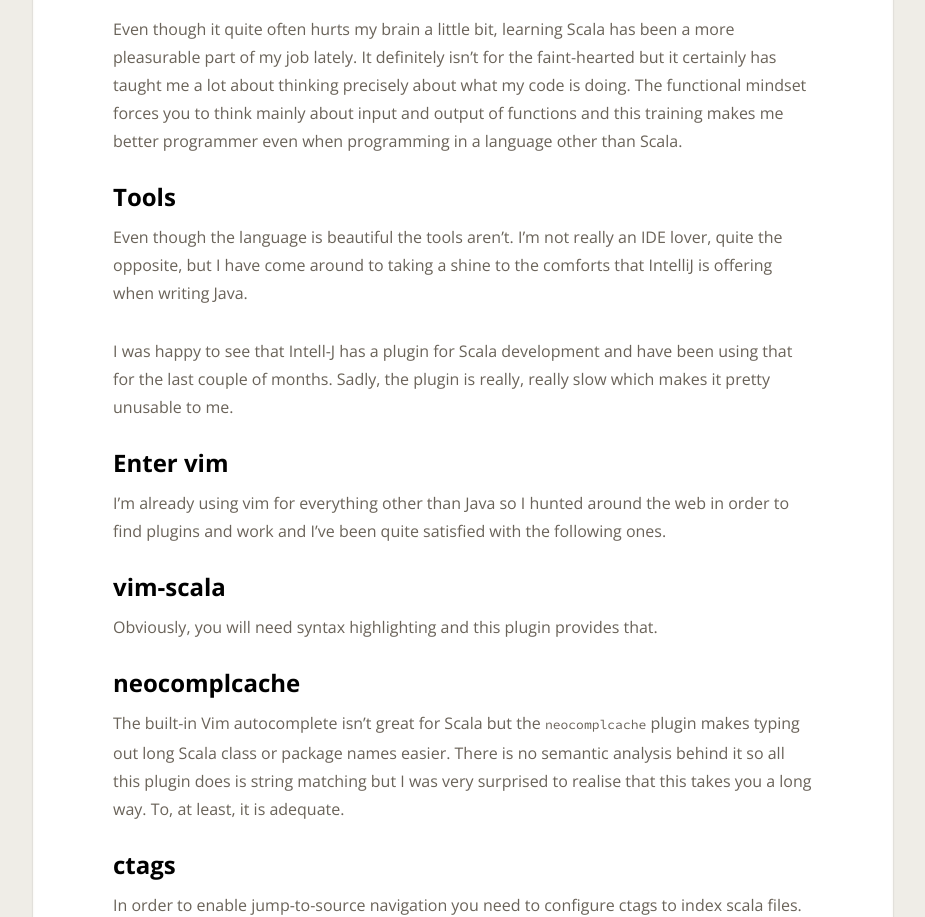
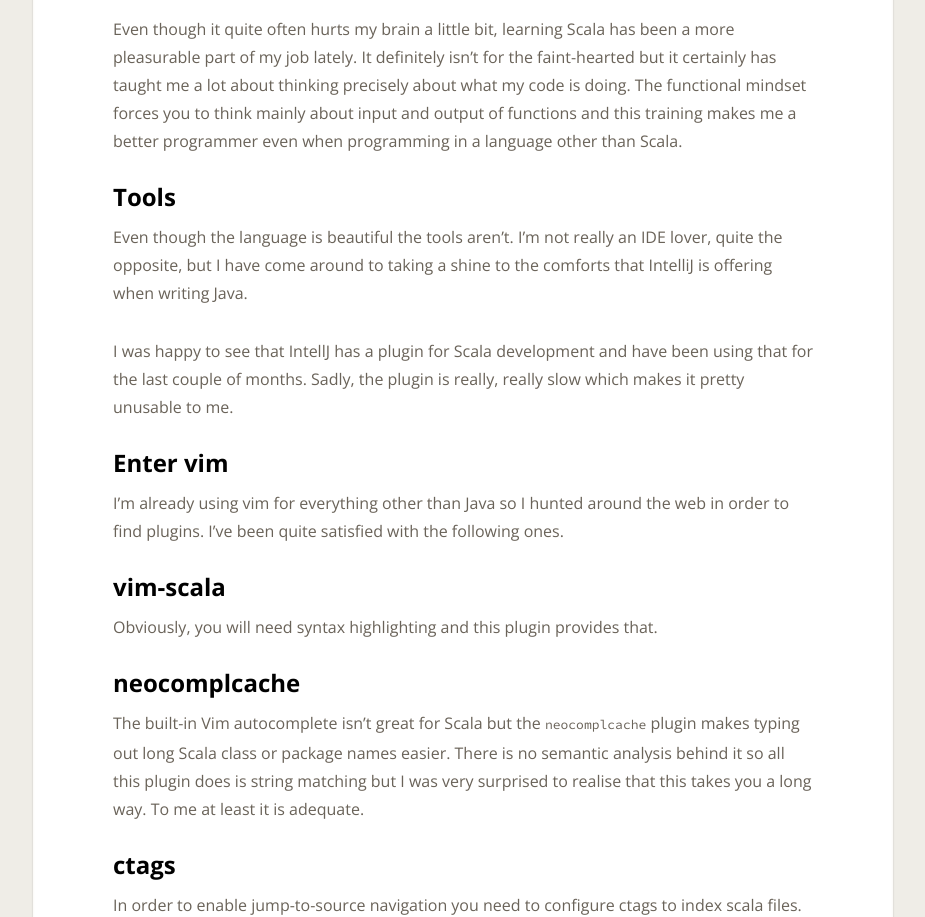
Before and after one commit to leonardehrenfried/blog, a Jekyll site: the page built from _posts/2013-04-05-editing-scala-with-vim.md, in a window 1280 px wide. Shown: the part 321-1238 px from the top of the page, without its empty margins (177-1102 px from the left). Built offline with Jekyll 4.4.1, drawn with Linux system fonts in a browser that asks for light colours; nearby versions of some CDN libraries; Markdown is read by kramdown in place of the engine named in the settings; comment, search, counter and statistics services are not loaded.

Commit message:
Formatting

```diff
--- a/_posts/2013-04-05-editing-scala-with-vim.md
+++ b/_posts/2013-04-05-editing-scala-with-vim.md
@@ -13,7 +13,7 @@
 a more pleasurable part of my job lately. It definitely isn't for the
 faint-hearted but it certainly has taught me a lot about thinking precisely about
 what my code is doing. The functional mindset forces you to think mainly about
-input and output of functions and this training makes me better programmer
+input and output of functions and this training makes me a better programmer
 even when programming in a language other than Scala.
 
 ####Tools
@@ -21,14 +21,14 @@
 lover, quite the opposite, but I have come around to taking a shine to the
 comforts that IntelliJ is offering when writing Java.
 
-I was happy to see that Intell-J has a plugin for Scala development and have
+I was happy to see that IntellJ has a plugin for Scala development and have
 been using that for the last couple of months. Sadly, the plugin is really,
 really slow which makes it pretty unusable to me.
 
 ####Enter vim
 
 I'm already using vim for everything other than Java so I hunted around the
-web in order to find plugins and work and I've been quite satisfied with the
+web in order to find plugins. I've been quite satisfied with the
 following ones.
 
 ####[vim-scala](vim-scala)
@@ -39,7 +39,7 @@
 The built-in Vim autocomplete isn't great for Scala but the `neocomplcache` plugin
 makes typing out long Scala class or package names easier. There is no
 semantic analysis behind it so all this plugin does is string matching but
-I was very surprised to realise that this takes you a long way. To, at least,
+I was very surprised to realise that this takes you a long way. To me at least
 it is adequate.
 
 ####ctags
```
